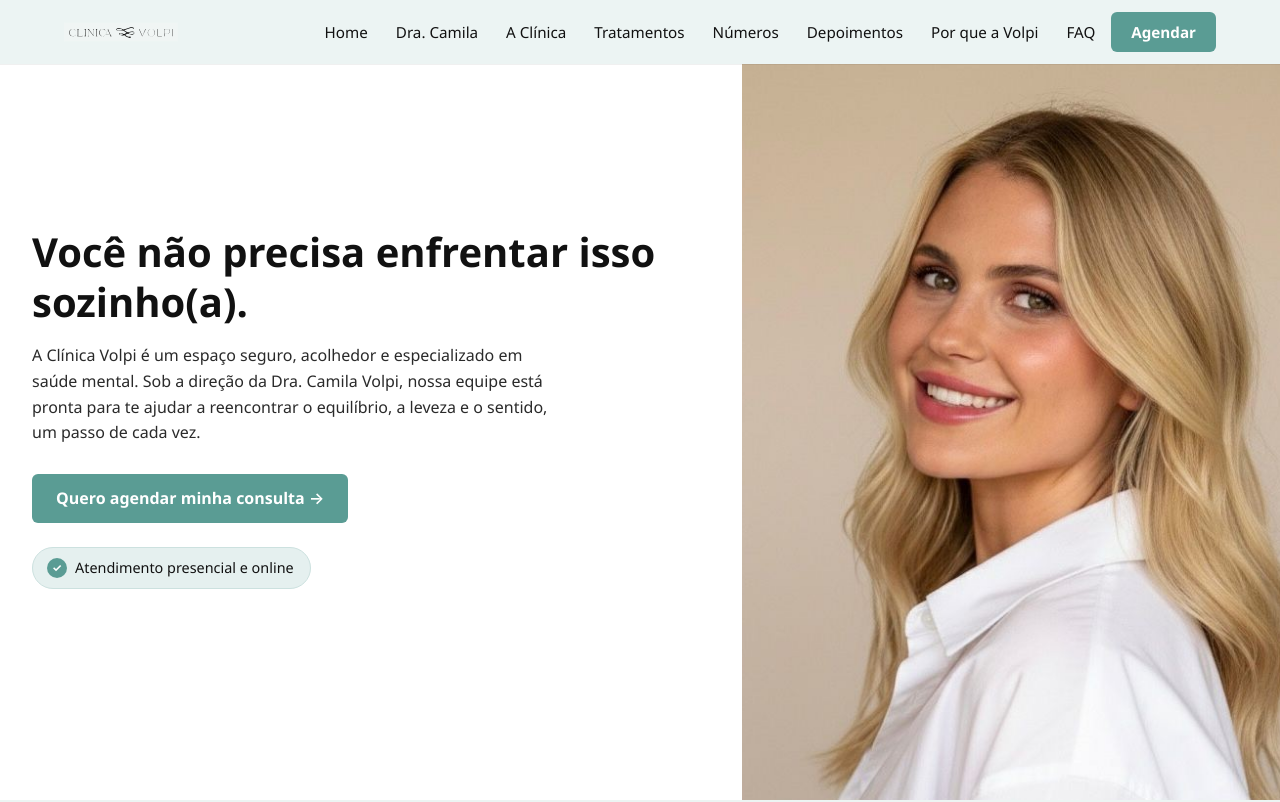
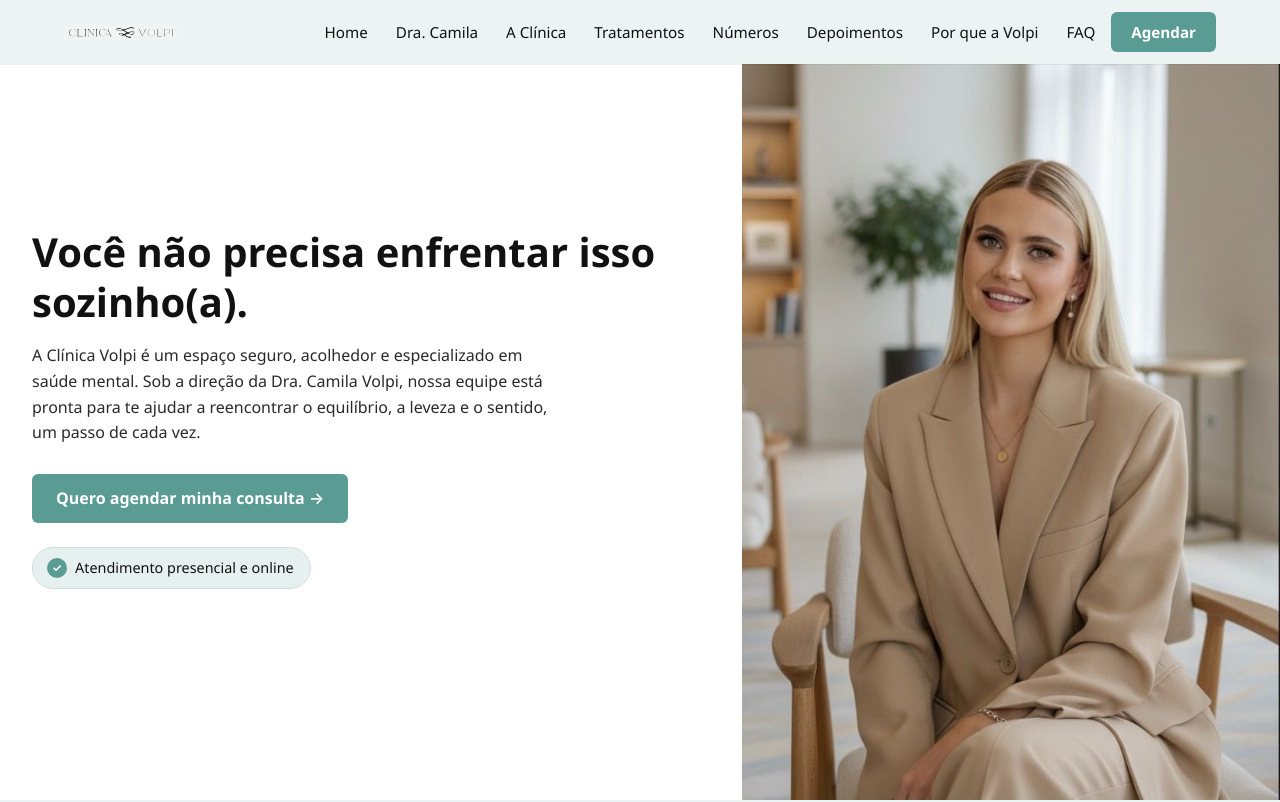
Before and after one commit to KairusAI/landingpage-psiquiatra, a React (Vite) app: page / in a window 1280 px wide. Shown: the top 802 px of the page. Built offline with nearby package versions, Linux system fonts and the light colour scheme.

Commit message:
Add draVolpi image and update Hero component to reference new image path for enhanced visual content.

```diff
--- a/src/components/Hero/Hero.tsx
+++ b/src/components/Hero/Hero.tsx
@@ -65,7 +65,7 @@ export default function Hero() {
       </div>
       <div className={styles.imageWrap} ref={imageRef}>
         <img
-          src="/hero-dra-volpi.jpeg"
+          src="/draVolpi.jpeg"
           alt="Dra. Camila Volpi — atendimento humanizado em saúde mental"
           className={styles.heroImage}
         />
```
Also changed, not shown: public/draVolpi.jpeg (added).
